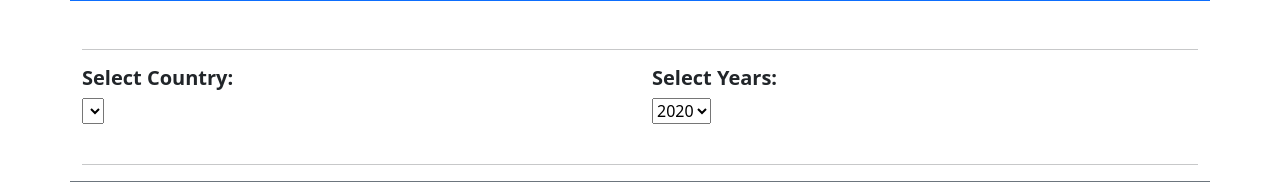
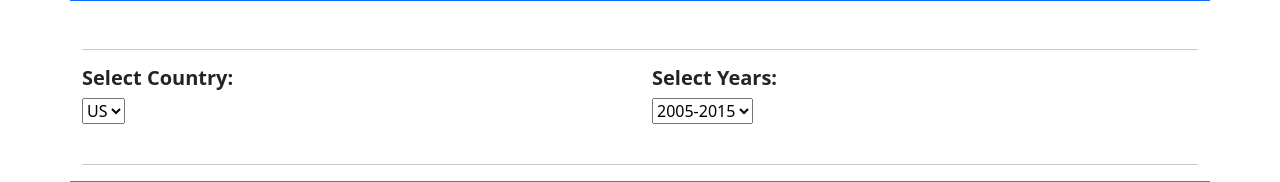
Before and after one commit to randallwvr90/fossil-fuels-and-greenhouse-gas, a Flask app: page / in a window 1280 px wide. Shown: the part 224-406 px from the top of the page. Run offline with Flask 2, Linux system fonts and the light colour scheme; a database or web service that is not in the repository returns one stand-in record (values such as "Sample title"); data that the repository does not hold is empty; parts of the project's set-up code (start-up, migrations or seed data) failed here and were passed over; some libraries are stand-ins or nearby versions.

Commit message:
Fix default dropdown values on index page
The default values were the first values on the dropdown. This commit
updates this so that the home page shows information from the us from
2005 to 2015.

```diff
--- a/static/app.js
+++ b/static/app.js
@@ -30,8 +30,8 @@
 function init(){
 
     // Set default values on inital load
-    let countryVal = "Algeria";
-    let yearRangeVal = "1965-1975"
+    let countryVal = "US";
+    let yearRangeVal = "2005-2015"
 
 
     // Create the GDP line chart
--- a/templates/index.html
+++ b/templates/index.html
@@ -53,14 +53,18 @@
         <div class="col-md-6">
           <div class="well">
             <h5><b>Select Country:</b></h5>
-            <select id="selCountry" onchange="countryOptionChanged(this.value)"></select>
+            <select id="selCountry" onchange="countryOptionChanged(this.value)">
+              <option value="US" selected>US</option>
+            </select>
           </div>
 
         </div>
         <div class="col-md-6">
             <div class="well">
               <h5><b>Select Years:</b></h5>
-              <select id="selYear" onchange="yearsOptionChanged(this.value)"></select>
+              <select id="selYear" onchange="yearsOptionChanged(this.value)">
+                <option value="2005-2015" selected>2005-2015</option>
+              </select>
             </div>
         </div>
       </div>
```
